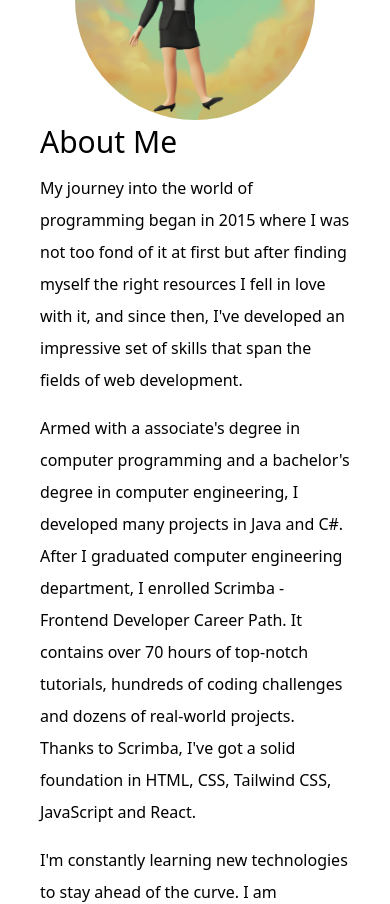
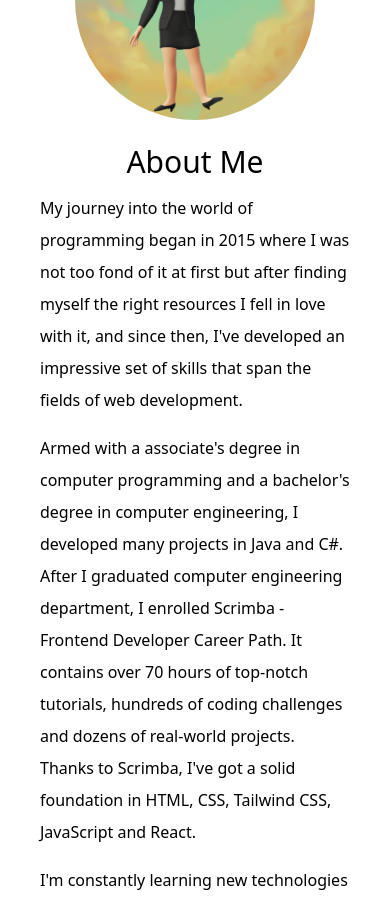
Before and after one commit to fulyaertay/personal-portfolio, a Next.js app: page / in a window 390 px wide. Shown: the part 900-1804 px from the top of the page. Built offline with nearby package versions, Linux system fonts and the light colour scheme.

Commit message:
edited index.tsx

```diff
--- a/pages/index.tsx
+++ b/pages/index.tsx
@@ -75,7 +75,7 @@ export default function Home() {
         </section>
         <section>
           <div>
-            <h3 className="text-3xl py-1">About Me</h3>
+            <h3 className="text-3xl py-1 md:text-left mt-5 text-center">About Me</h3>
             <p className="text-md py-2 leading-8 text-gray-80">
               My journey into the world of programming began in 2015 where I was
               not too fond of it at first but after finding myself the right
```
